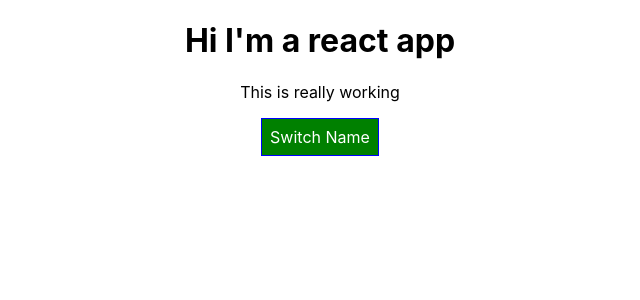
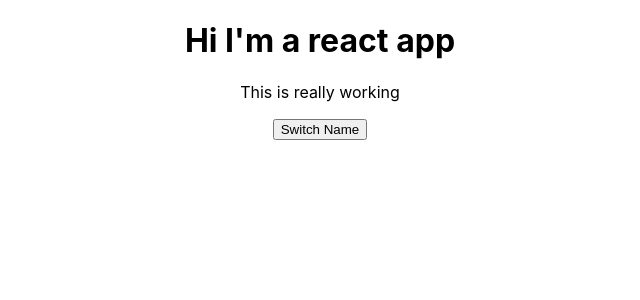
Before and after one commit to tanayuk/react-training, a React (Create React App) app: page / in a window 1280 px wide. Shown: the top 300 px of the page, without its empty margins (320-960 px from the left). Built offline with nearby package versions, Linux system fonts and the light colour scheme.

Commit message:
Removing direct CSS writing in tsx

```diff
--- a/src/App.tsx
+++ b/src/App.tsx
@@ -1,24 +1,10 @@
 import "./App.css";
 import React, { Component } from "react";
-import styled from "styled-components";
 import Person from "./Person/Person";
 
 interface ButtonProps {
   readonly alt: boolean;
 }
-
-const StyledButton = styled.button<ButtonProps>`
-  background-color: ${(props) => (props.alt ? "red" : "green")};
-  color: white;
-  font: inherit;
-  border: 1px solid blue;
-  padding: 8px;
-  cursor: pointer;
-  &:hover {
-    background-color: ${(props) => (props.alt ? "salmon" : "lightgreen")};
-    color: black;
-  }
-`;
 
 class App extends Component {
   state = {
@@ -93,12 +79,7 @@ class App extends Component {
       <div className="App">
         <h1>Hi I'm a react app</h1>
         <p className={classes.join(" ")}>This is really working</p>
-        <StyledButton
-          alt={this.state.showPersons}
-          onClick={this.togglePersonsHandler}
-        >
-          Switch Name
-        </StyledButton>
+        <button onClick={this.togglePersonsHandler}>Switch Name</button>
         {persons}
       </div>
     );
```
